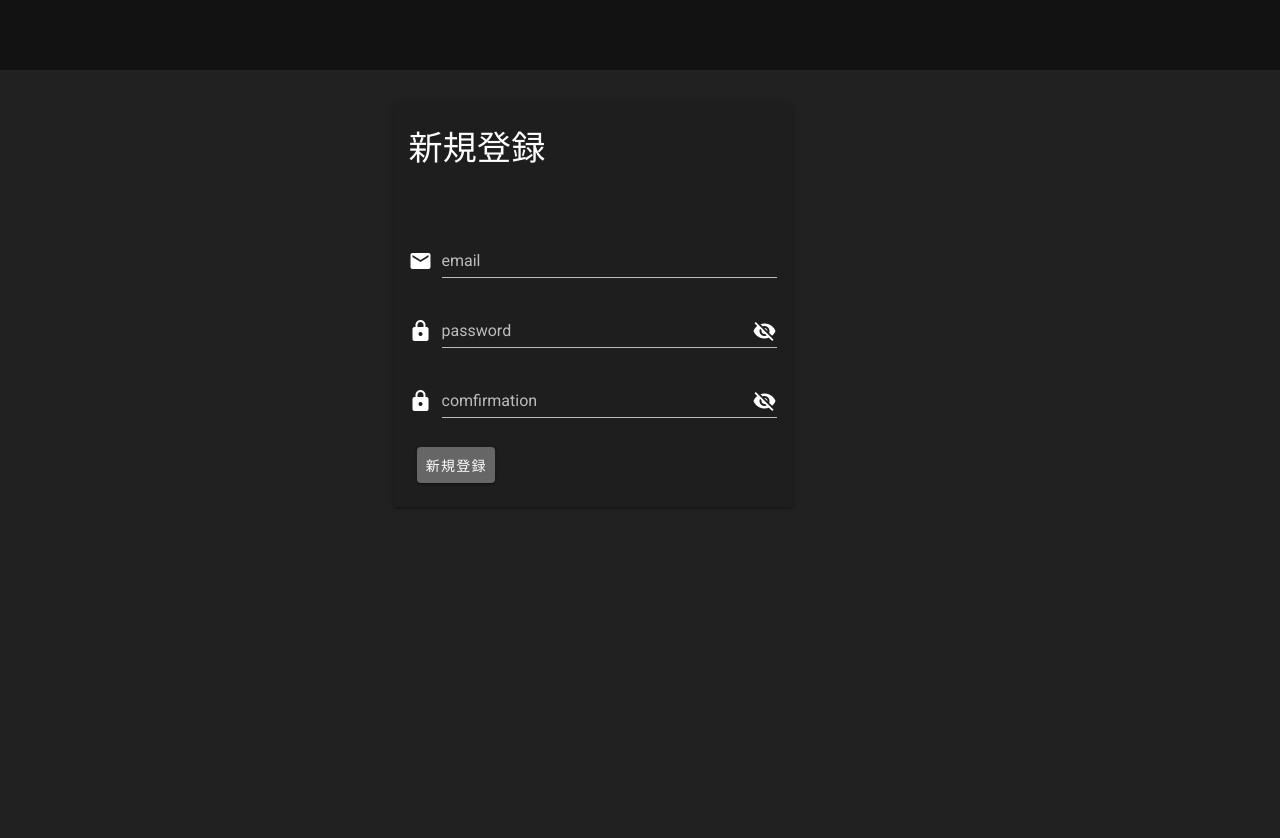
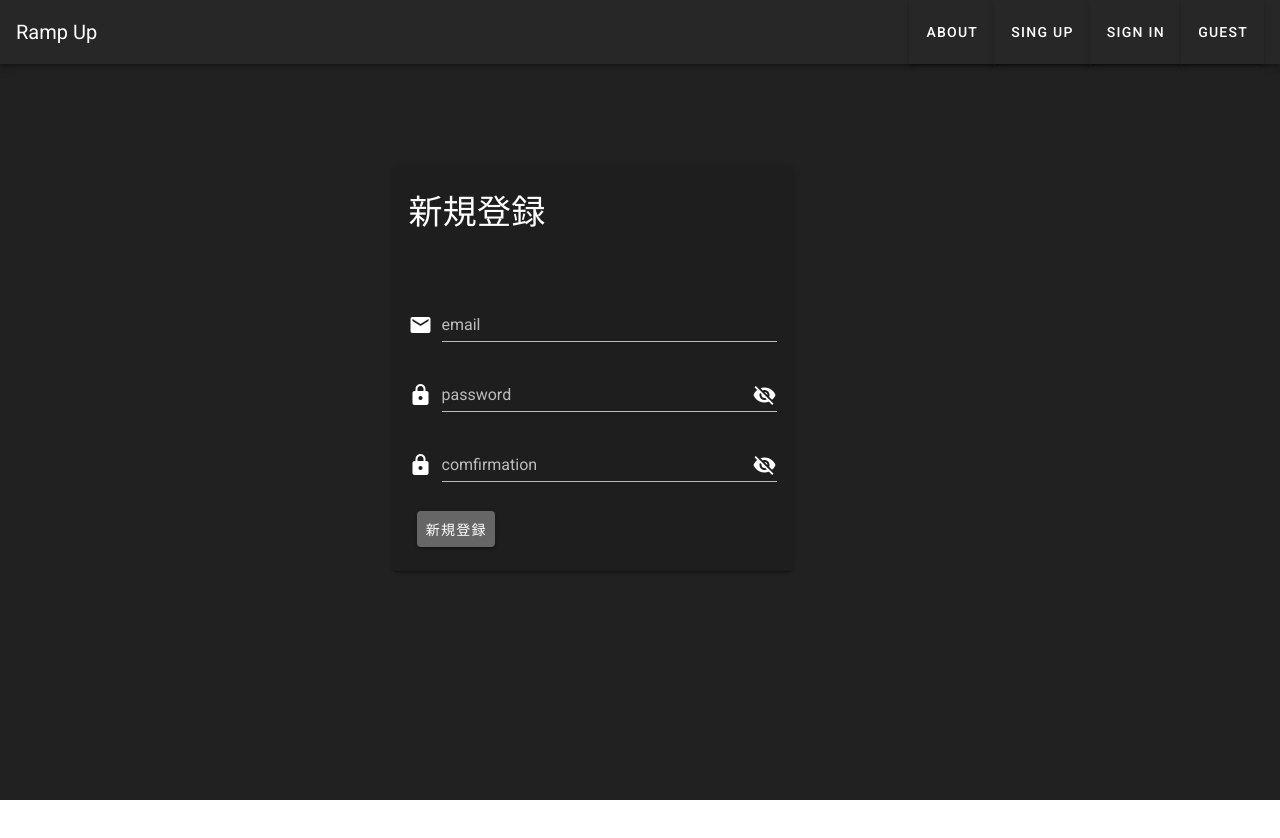
Before and after one commit to Kenchiki-chiki/ramp-up-front, a Nuxt app: page /sign_up in a window 1280 px wide. Shown: the top 838 px of the page. After the commit the page ends 800 px from the top, so only its background shows below. Built offline with nearby package versions, Linux system fonts and the light colour scheme.

Commit message:
新規登録画面とログイン画面にツールバーが表示されるように修正

```diff
--- a/pages/sign_in.vue
+++ b/pages/sign_in.vue
@@ -1,6 +1,7 @@
 <template>
   <div class="whole-wrapper">
     <Errors :errors="errors" />
+    <AppNavigation />
 
     <v-container class="devise-token-auth-form">
       <v-card width="400px" class="mx-auto mt-5">
@@ -41,6 +42,7 @@
 </template>
 
 <script>
+import AppNavigation from "~/components/AppNavigation";
 export default {
   middleware({ store, redirect }) {
     if(store.$auth.loggedIn) {
@@ -54,6 +56,9 @@ export default {
       showPassword: false,
       errors: []
     }
+  },
+  components: {
+    AppNavigation,
   },
   methods: {
     // loginメソッドの呼び出し
--- a/pages/sign_up.vue
+++ b/pages/sign_up.vue
@@ -1,6 +1,7 @@
 <template>
   <div class="whole-wrapper">
     <Errors :errors="errors" />
+    <AppNavigation />
 
     <v-container class="devise-token-auth-form">
       <v-card width="400px" class="mx-auto mt-5">
@@ -49,6 +50,7 @@
 </template>
 
 <script>
+import AppNavigation from "~/components/AppNavigation";
 export default {
   name: 'App',
   auth: false,
@@ -63,6 +65,9 @@ export default {
       showConfirmation:false,
       errors: []
     }
+  },
+  components: {
+    AppNavigation,
   },
   methods: {
     registerUser() {
```
